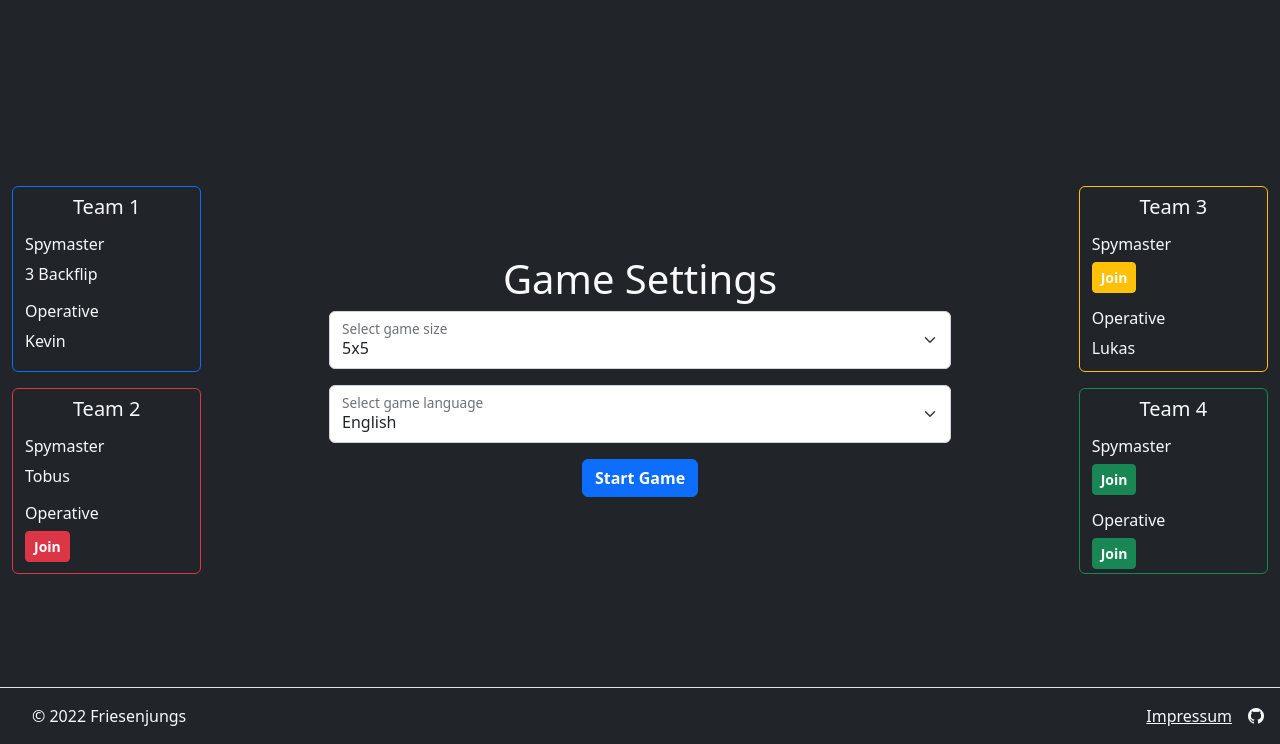
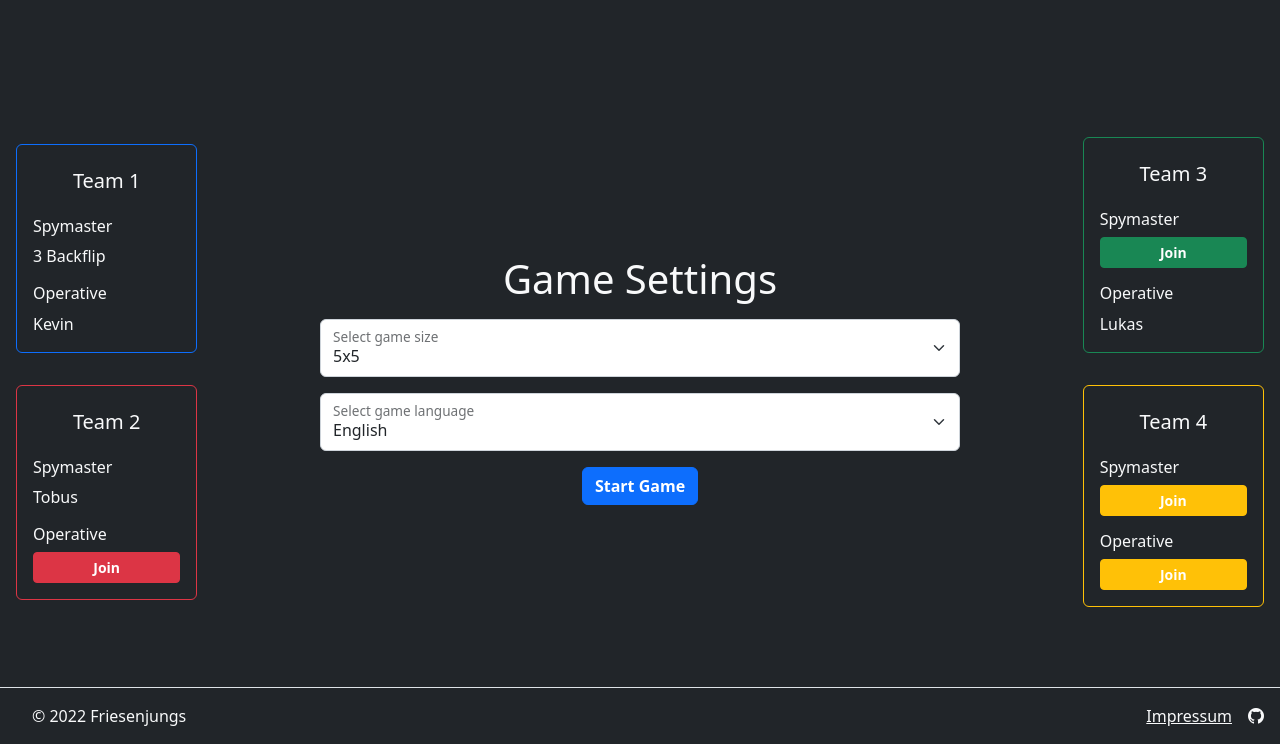
Before and after one commit to friesenjungs/kodenavne, a Python web app: template templates/room.html in a window 1280 px wide. Shown: the part 56-800 px from the top of the page. Run offline with Jinja, Linux system fonts and the light colour scheme; the template is opened without the code that fills it, so the values that code supplies are empty; some libraries are stand-ins or nearby versions.

Commit message:
changed team design

```diff
--- a/static/js/room.js
+++ b/static/js/room.js
@@ -3,6 +3,23 @@ let socket;
 
 const wordPressed = (e) => {
 	//e.srcElement.classList.toggle('border')
+}
+
+const createBoard = (columns, rows) => {
+	const gameBoard = document.getElementById("idGameBoard");
+	for (let i = 0; i < rows; i++) {
+		const div = document.createElement("div");
+		div.setAttribute("class", "d-flex flex-row h-100 justify-content-between flex-grow-1 text-align-center");
+		for (let j = 0; j < columns; j++) {
+			const newWord = document.createElement("a");
+			newWord.setAttribute("class", "d-flex btn border w-100 fw-bold m-1 align-items-center justify-content-center flex-grow-1");
+			newWord.setAttribute("style", "color: inherit");
+			newWord.addEventListener("click", wordPressed)
+			newWord.appendChild(document.createTextNode(`Word ${i * rows + j + 1}`));
+			div.appendChild(newWord);
+		}
+		gameBoard.appendChild(div);
+	}
 }
 
 const startGame = () => {
@@ -11,22 +28,9 @@ const startGame = () => {
 	createBoard(size, size);
 }
 
-const createBoard = (columns, rows) => {
-	const gameBoard = document.getElementById("idGameBoard");
-	for (let i = 0; i < rows; i++) {
-		const div = document.createElement("div");
-		div.setAttribute("class", "d-flex flex-row h-100 justify-content-between flex-grow-1 text-align-center");
-		for (let j = 0; j < columns; j++) {
-			const a = document.createElement("a");
-			a.setAttribute("class", "d-flex btn border w-100 fw-bold m-1 align-items-center justify-content-center flex-grow-1");
-			a.setAttribute("style", "color: inherit");
-			a.addEventListener("click", wordPressed)
-			a.appendChild(document.createTextNode("Word " + (i * rows + j + 1)));
-			div.appendChild(a);
-		}
-		gameBoard.appendChild(div);
-	}
-}
+document.addEventListener("DOMContentLoaded", () => {
+	document.getElementById("idStartGameBtn").addEventListener("click", startGame);
+});
 
 const sendUsername = () => {
 	if (localStorage.getItem("username")) {
@@ -36,17 +40,13 @@ const sendUsername = () => {
 	}
 }
 
-document.addEventListener("DOMContentLoaded", () => {
-	document.getElementById("idStartGameBtn").addEventListener("click", startGame);
-});
-
 window.onload = () => {
 
 	socket = io(namespace);
 
 	socket.on('connect', () => {
 		const room_code = window.location.href.split("/").pop();
-		socket.emit('join', { 'room_code': room_code });
+		socket.emit('join', { room_code });
 		sendUsername();
 	});
 
--- a/templates/room.html
+++ b/templates/room.html
@@ -8,18 +8,19 @@
 {% endblock %}
 {% block content %}
 
-<div class="d-flex h-100 w-100 mx-0">
-	<div class="row h-100 w-100 mx-auto">
+<div class="d-flex w-100 h-100 m-0">
 
-		<div class="col h-50 align-self-center">
-			<div class="container h-50 rounded border border-primary">
+	<div class="d-flex flex-row flex-grow-1 h-100">
+
+		<div class="d-flex flex-column w-100 align-self-center mx-3">
+			<div class="d-flex flex-column h-50 border border-primary rounded p-3 mb-3">
 				<h5 class="text-center mt-2">Team 1</h6>
 					<h6 class="mt-3">Spymaster</h6>
 					3 Backflip
 					<h6 class="mt-3">Operative</h6>
 					Kevin
 			</div>
-			<div class="container h-50 rounded border border-danger mt-3">
+			<div class="d-flex flex-column h-50 border border-danger rounded p-3 mt-3">
 				<h5 class="text-center mt-2">Team 2</h6>
 					<h6 class="mt-3">Spymaster</h6>
 					Tobus
@@ -28,12 +29,12 @@
 			</div>
 		</div>
 
-		<div id="idGameBoard" class="d-flex flex-column col-8 h-75 align-self-center">
+		<div id="idGameBoard" class="d-flex flex-column align-self-center col-8 h-75">
 			<!--JS inserting WordCards here-->
 			<!--will be deleted when game starts-->
 			<div id="idGameSettings" class="d-flex flex-column align-items-center justify-content-center h-100 w-100 rounded">
-				<h1 class="text-center mt-2">Game Settings</h1>
-				<div class="form-floating mb-3 text-dark w-75">
+				<h1 class="text-center my-3">Game Settings</h1>
+				<div class="form-floating mb-2 text-dark w-75">
 					<select id="idSizeSelect" class="form-select">
 						<option selected value="5">5x5</option>
 						<option value="6">6x6</option>
@@ -42,32 +43,32 @@
 					</select>
 					<label for="idSizeSelect">Select game size</label>
 				</div>
-				<div class="form-floating mb-3 text-dark w-75">
+				<div class="form-floating mt-2 text-dark w-75">
 					<select id="idLanguageSelect" class="form-select">
 						<option selected value="en">English</option>
 						<option value="de">Deutsch</option>
 					</select>
 					<label for="idSizeSelect">Select game language</label>
 				</div>
-				<a id="idStartGameBtn" class="btn btn-primary fw-bold">Start Game</a>
+				<a id="idStartGameBtn" class="btn btn-primary mt-3 fw-bold">Start Game</a>
 			</div>
 			<!---->
 		</div>
 
-		<div class="col h-50 align-self-center">
-			<div class="container h-50 rounded border border-warning">
+		<div class="d-flex flex-column w-100 align-self-center mx-3">
+			<div class="d-flex flex-column h-50 border border-success rounded p-3 mb-3">
 				<h5 class="text-center mt-2">Team 3</h6>
 					<h6 class="mt-3">Spymaster</h6>
-					<a class="btn btn-sm btn-warning fw-bold text-light">Join</a>
+					<a class="btn btn-sm btn-success fw-bold">Join</a>
 					<h6 class="mt-3">Operative</h6>
 					Lukas
 			</div>
-			<div class="container h-50 rounded border border-success mt-3">
+			<div class="d-flex flex-column h-50 border border-warning rounded p-3 mt-3">
 				<h5 class="text-center mt-2">Team 4</h6>
 					<h6 class="mt-3">Spymaster</h6>
-					<a class="btn btn-sm btn-success fw-bold">Join</a>
+					<a class="btn btn-sm btn-warning fw-bold text-white">Join</a>
 					<h6 class="mt-3">Operative</h6>
-					<a class="btn btn-sm btn-success fw-bold">Join</a>
+					<a class="btn btn-sm btn-warning fw-bold text-white">Join</a>
 			</div>
 		</div>
 
```
